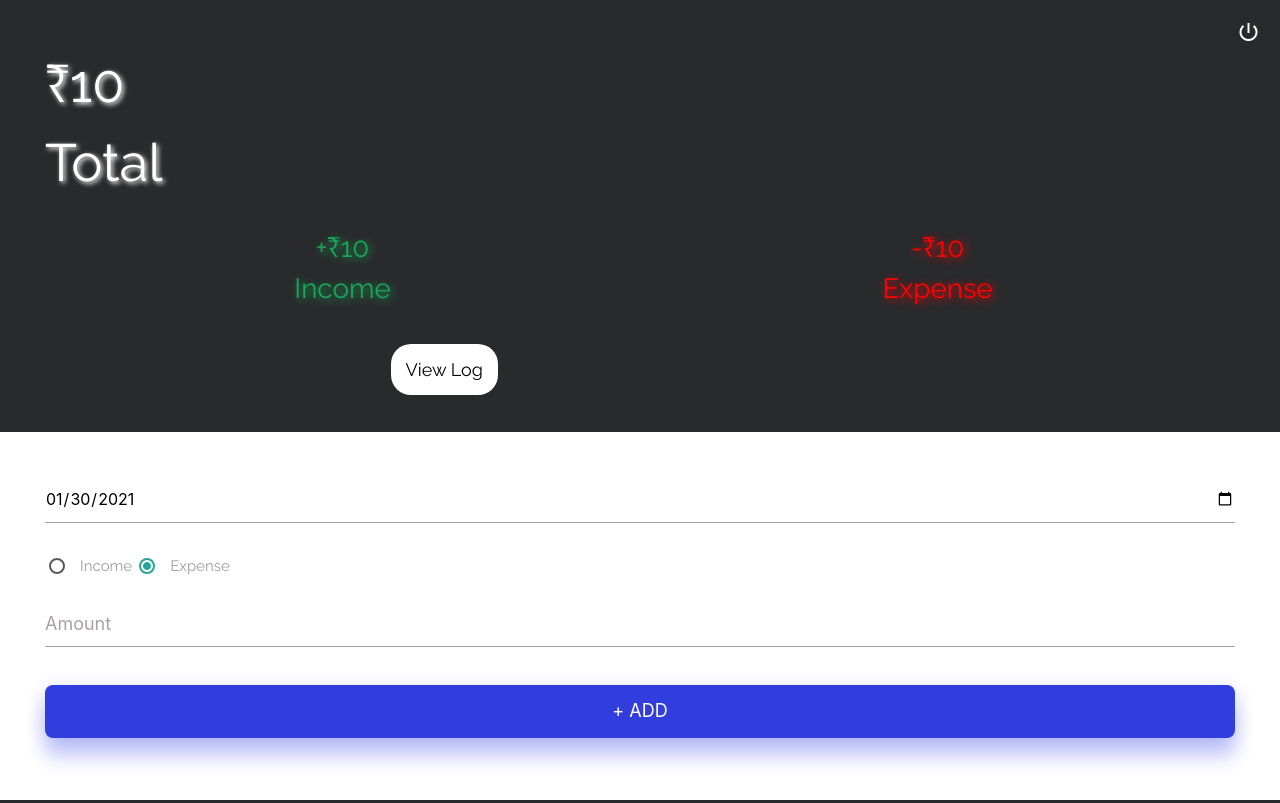
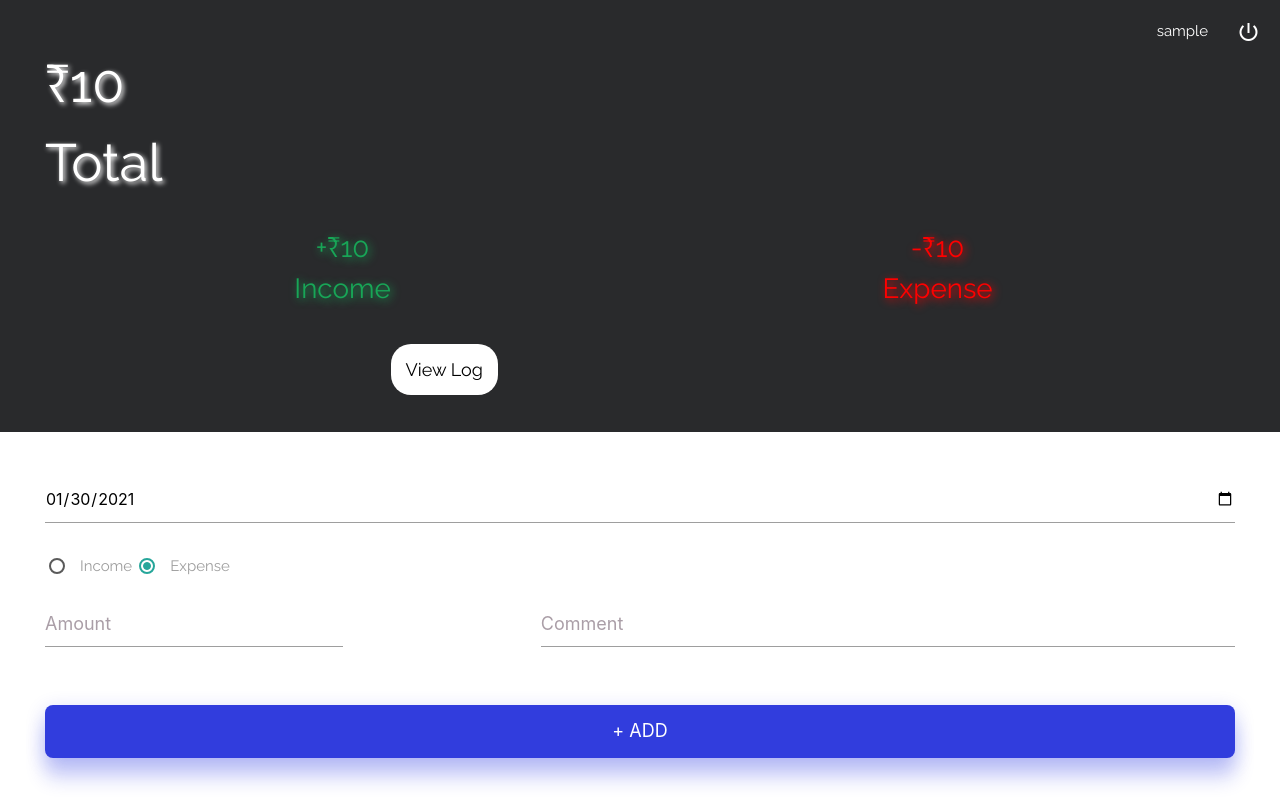
Before and after one commit to AlanLoovees/Home-Expense-App, a Django app: template templates/home.html in a window 1280 px wide. Run offline with Django 3.2, Linux system fonts and the light colour scheme; the template is opened without the code that fills it: most values are stand-ins (such as "Sample title", 1, 10 or a date in 2020).

Commit message:
logs page done and added comments section in table and home

```diff
--- a/expenseApp/models.py
+++ b/expenseApp/models.py
@@ -14,3 +14,4 @@ class Expense(models.Model):
     date = models.DateField(default=datetime.date.today(), blank=True)
     entryType = models.CharField(default="expense", max_length=8)
     amount = models.FloatField(default=0.00)
+    comment = models.CharField(default="", max_length=40)
--- a/expenseApp/static/style.css
+++ b/expenseApp/static/style.css
@@ -119,3 +119,7 @@ body {
     right: 1.3rem;
     top: 1.3rem;
 }
+
+.logout div {
+    padding-right: 3.5rem;
+}
--- a/templates/home.html
+++ b/templates/home.html
@@ -32,13 +32,16 @@
                 <span>Expense</span>
             </label>
         </div>
-        <div>
-            <input type="number" name="amount" id="amount" placeholder="Amount" required>
+        <div class="row">
+            <input class="col s3" type="number" name="amount" id="amount" placeholder="Amount" required>
+            <input class="col s7 offset-s2" type="text" name="comment" id="comment" placeholder="Comment" required>
         </div>
         <button class="add" type="submit">+ ADD</button>
     </form>
 </div>
-<a class="logout" href="log_out"><i class="material-icons">power_settings_new</i></a>
+<div class="logout">
+    <div>{{username}}</div><a class="logout" href="log_out"><i class="material-icons">power_settings_new</i></a>
+</div>
 
 <script>
     window.onload = function () {
```
Also changed, not shown: expenseApp/views.py (+9 -3 lines), templates/log.html (+28 -0 lines), expenseApp/migrations/0006_expense_comment.py (added).
